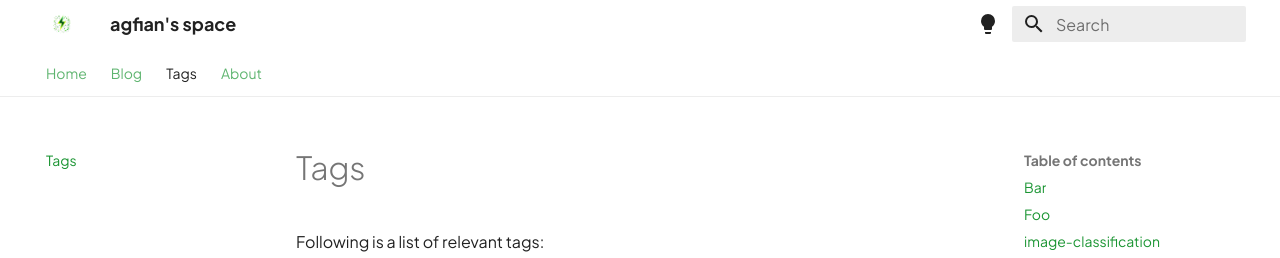
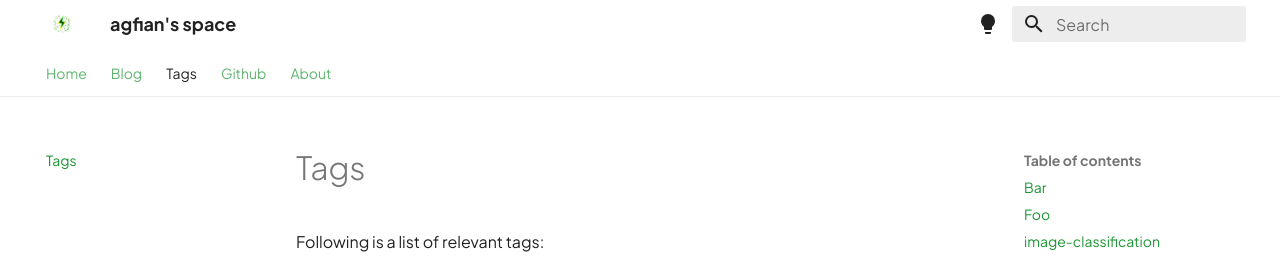
Before and after one commit to agfianf/agfianf.github.io, an MkDocs documentation site: the page built from docs/tags.md, in a window 1280 px wide. Shown: the top 258 px of the page. Built offline with MkDocs 1.6.1 and Material for MkDocs 9.7.7, drawn with Linux system fonts in a browser that asks for light colours.

Commit message:
feat: update personal expertise and links in about.md and index.html, add GitHub link to mkdocs navigation

```diff
--- a/docs/index.html
+++ b/docs/index.html
@@ -314,7 +314,7 @@
             <p class="quote">"First, solve the problem. Then, write the code." – John Johnson</p>
             <div class="links">
                 <a href="/blog">/blog</a>
-                <a href="/tags">/tags</a>
+                <a href="https://github.com/agfianf">/github</a>
                 <a href="/about">/about-me</a>
             </div>
         </div>
--- a/mkdocs.yml
+++ b/mkdocs.yml
@@ -94,4 +94,5 @@ nav:
   - Blog:
     - blog/index.md
   - Tags: tags.md
+  - Github: https://github.com/agfianf
   - About: about.md
```
Also changed, not shown: docs/about.md (+1 -1 lines).
